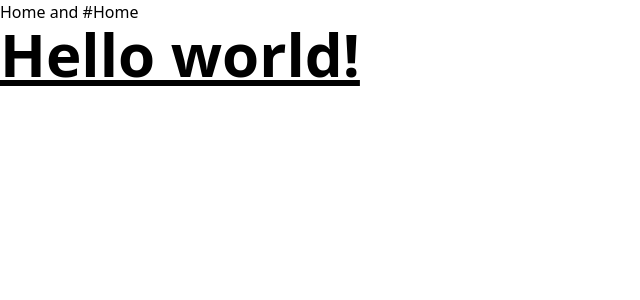
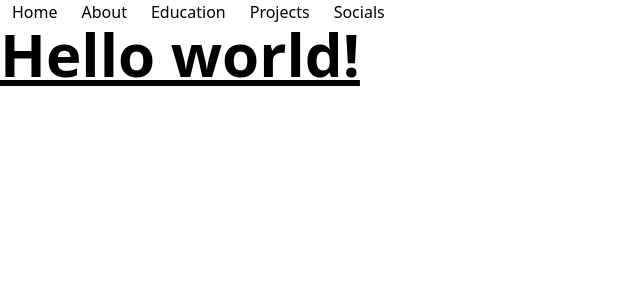
Before and after one commit to darth-roman/romanfolio, a React (Create React App) app: page / in a window 1280 px wide. Shown: the top 300 px of the page, without its empty margins (0-640 px from the left). Built offline with nearby package versions, Linux system fonts and the light colour scheme.

Commit message:
some progress with the types and tailwind

```diff
--- a/package.json
+++ b/package.json
@@ -5,6 +5,8 @@
   "dependencies": {
     "@emotion/react": "^11.11.1",
     "@emotion/styled": "^11.11.0",
+    "@headlessui/react": "^1.7.17",
+    "@heroicons/react": "^2.0.18",
     "@mui/base": "^5.0.0-beta.18",
     "@mui/joy": "^5.0.0-beta.9",
     "@testing-library/jest-dom": "^5.17.0",
--- a/src/App.tsx
+++ b/src/App.tsx
@@ -3,8 +3,10 @@ import Navbar from './Navbar/Navbar';
 
 function App() {
   return (
-    <div className="App">
-      <Navbar />
+    <div className="container mx-auto">
+      <header>
+        <Navbar />
+      </header>
       <h1 className="text-6xl font-bold underline">
         Hello world!
       </h1>
--- a/src/Navbar/NavItem.tsx
+++ b/src/Navbar/NavItem.tsx
@@ -1,15 +1,10 @@
 import React from "react"
+import INavItems from "../Types/NavItems"
 
-interface NavbarProps {
-    title: string,
-    link: string
-}
 
-const NavItem: React.FC<NavbarProps> = ({title, link}) => {
+const NavItem: React.FC<INavItems> = ({title, link}: INavItems) => {
     return(
-        <h1>
-            {title} and {link}
-        </h1>
+        <a href={link} className="hover:underline px-1 m-2 hover:bg-red-400">{title}</a>
     )
 }
 
--- a/src/Navbar/Navbar.tsx
+++ b/src/Navbar/Navbar.tsx
@@ -1,9 +1,22 @@
+import INavItems from "../Types/NavItems"
 import NavItem from "./NavItem"
 
 const Navbar = () => {
+
+    const items: INavItems[] = [
+        {title: "Home", link: "#home"},
+        {title: "About", link: "#about"},
+        {title: "Education", link: "#education"},
+        {title: "Projects", link: "#projects"},
+        {title: "Socials", link: "#socials"},
+
+    ]
+
     return (
         <ul>
-            <NavItem title="Home" link="#Home"/>
+        {
+            items.map(item => <NavItem title={item.title} link={item.link}/>)
+        }
         </ul>
     )
 }
--- /dev/null
+++ b/src/Types/NavItems.ts
@@ -0,0 +1,4 @@
+export default interface INavItems {
+    title: string,
+    link: string
+}
```
Also changed, not shown: 1 other file (tests, documents, lock files or other folders).
